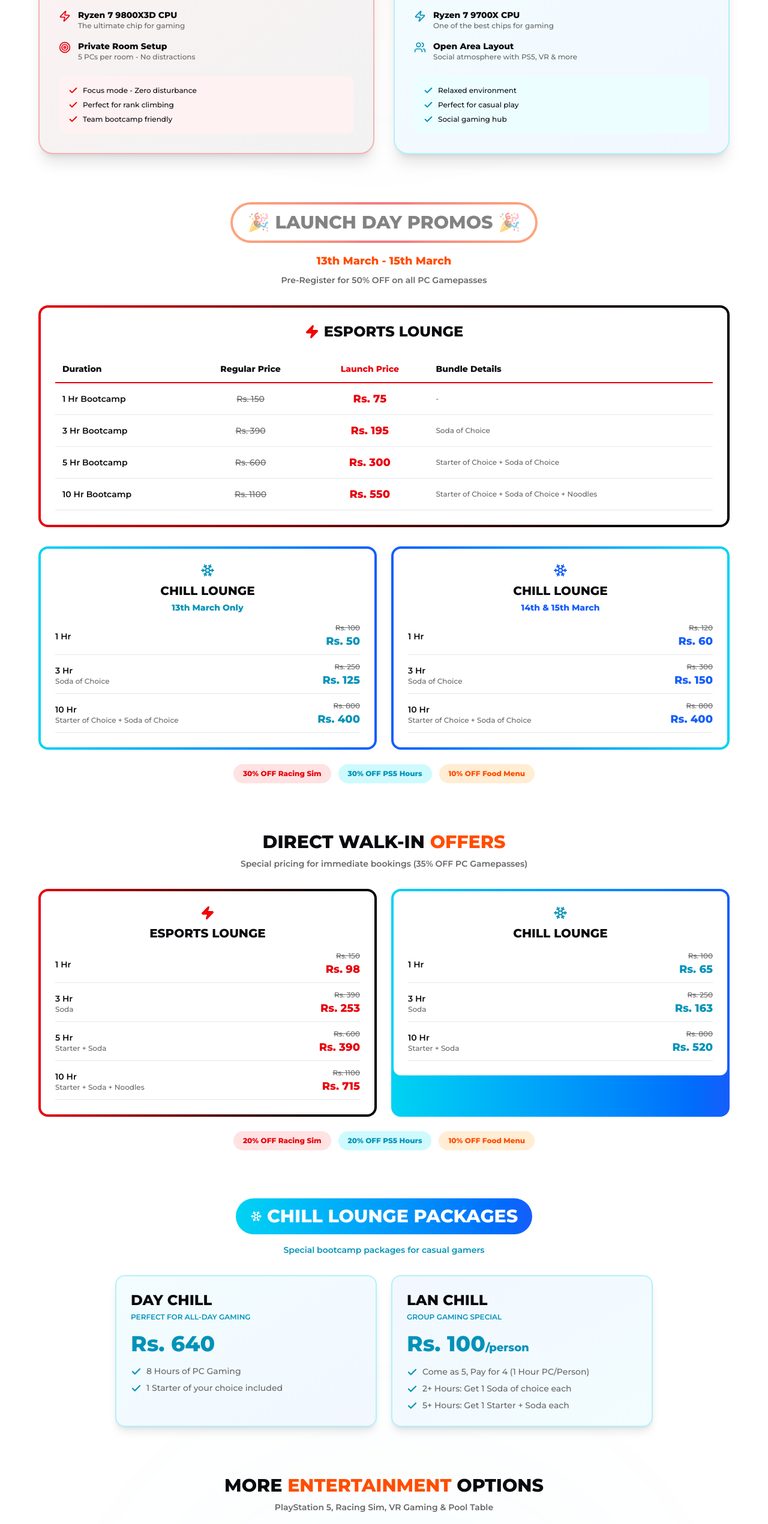
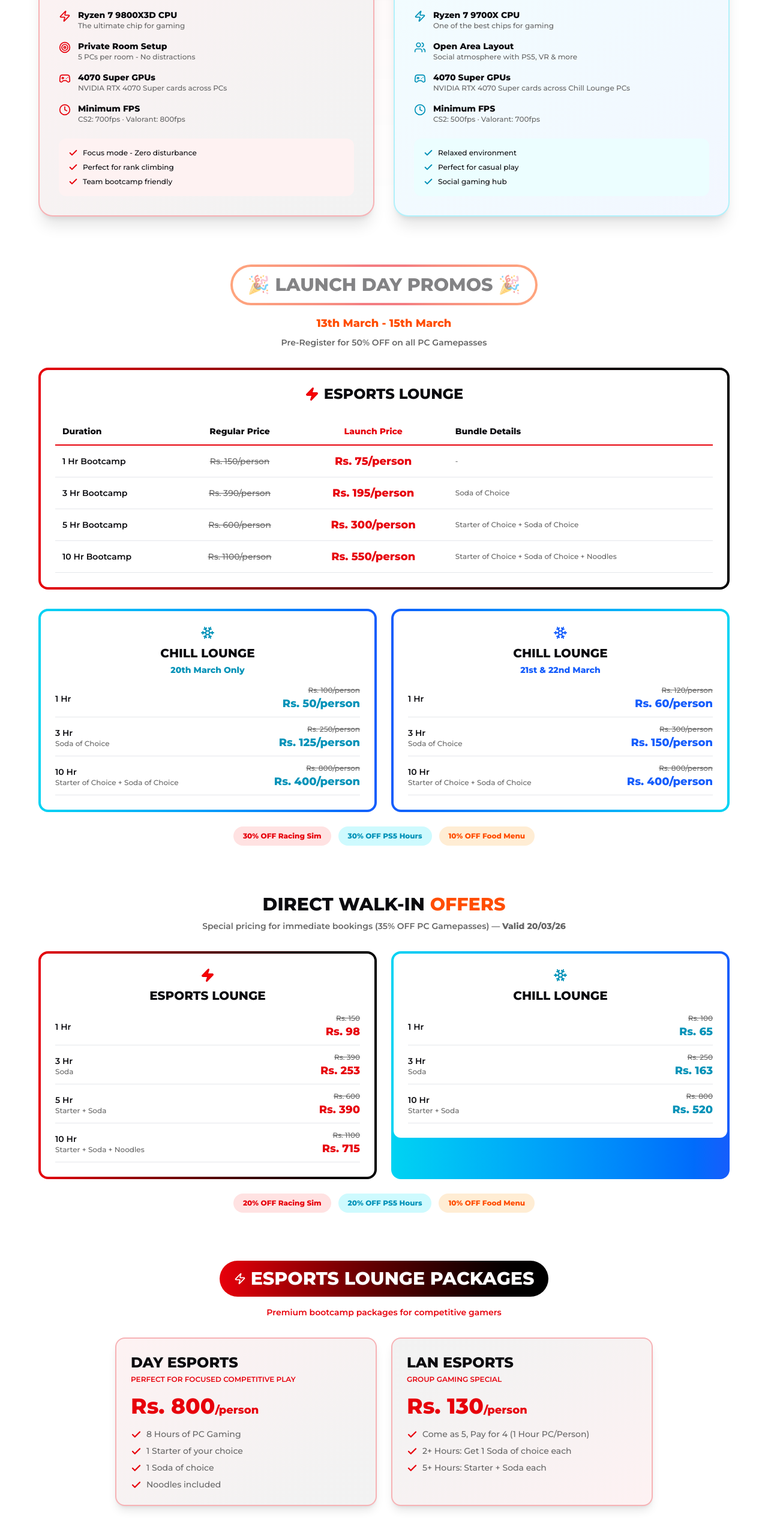
Before and after one commit to singhmanikesh/DSDGAMINGV2, a React (Vite) app: page / in a window 1280 px wide. Shown: the part 3645-6186 px from the top of the page at 60% size. Built offline with nearby package versions, Linux system fonts and the light colour scheme.

Commit message:
changed title

```diff
--- a/src/app/components/pricing.jsx
+++ b/src/app/components/pricing.jsx
@@ -157,6 +157,30 @@ export function Pricing() {
                     </p>
                   </div>
                 </div>
+
+                <div className="flex items-start gap-3">
+                  <Gamepad2 className="text-red-600 flex-shrink-0 mt-0.5" size={20} />
+                  <div>
+                    <p className="text-[#0B0B0F] font-bold text-sm" style={{ fontFamily: 'Montserrat, sans-serif' }}>
+                      4070 Super GPUs
+                    </p>
+                    <p className="text-[#666666] text-xs" style={{ fontFamily: 'Montserrat, sans-serif' }}>
+                      NVIDIA RTX 4070 Super cards across PCs
+                    </p>
+                  </div>
+                </div>
+
+                <div className="flex items-start gap-3">
+                  <Clock className="text-red-600 flex-shrink-0 mt-0.5" size={20} />
+                  <div>
+                    <p className="text-[#0B0B0F] font-bold text-sm" style={{ fontFamily: 'Montserrat, sans-serif' }}>
+                      Minimum FPS
+                    </p>
+                    <p className="text-[#666666] text-xs" style={{ fontFamily: 'Montserrat, sans-serif' }}>
+                      CS2: 700fps · Valorant: 800fps
+                    </p>
+                  </div>
+                </div>
               </div>
 
               {/* Features */}
@@ -241,6 +265,30 @@ export function Pricing() {
                     </p>
                   </div>
                 </div>
+
+                <div className="flex items-start gap-3">
+                  <Gamepad2 className="text-cyan-600 flex-shrink-0 mt-0.5" size={20} />
+                  <div>
+                    <p className="text-[#0B0B0F] font-bold text-sm" style={{ fontFamily: 'Montserrat, sans-serif' }}>
+                      4070 Super GPUs
+                    </p>
+                    <p className="text-[#666666] text-xs" style={{ fontFamily: 'Montserrat, sans-serif' }}>
+                      NVIDIA RTX 4070 Super cards across Chill Lounge PCs
+                    </p>
+                  </div>
+                </div>
+
+                <div className="flex items-start gap-3">
+                  <Clock className="text-cyan-600 flex-shrink-0 mt-0.5" size={20} />
+                  <div>
+                    <p className="text-[#0B0B0F] font-bold text-sm" style={{ fontFamily: 'Montserrat, sans-serif' }}>
+                      Minimum FPS
+                    </p>
+                    <p className="text-[#666666] text-xs" style={{ fontFamily: 'Montserrat, sans-serif' }}>
+                      CS2: 500fps · Valorant: 700fps
+                    </p>
+                  </div>
+                </div>
               </div>
 
               {/* Features */}
@@ -314,8 +362,8 @@ export function Pricing() {
                       {launchPromoEsports.map((row, idx) => (
                         <tr key={idx} className="border-b border-gray-200">
                           <td className="p-3 text-[#0B0B0F] font-semibold text-sm" style={{ fontFamily: 'Montserrat, sans-serif' }}>{row.duration}</td>
-                          <td className="p-3 text-center text-[#666666] line-through text-sm" style={{ fontFamily: 'Montserrat, sans-serif' }}>{row.regular}</td>
-                          <td className="p-3 text-center text-red-600 font-bold text-lg" style={{ fontFamily: 'Montserrat, sans-serif' }}>{row.promo}</td>
+                          <td className="p-3 text-center text-[#666666] line-through text-sm" style={{ fontFamily: 'Montserrat, sans-serif' }}>{row.regular + '/person'}</td>
+                          <td className="p-3 text-center text-red-600 font-bold text-lg" style={{ fontFamily: 'Montserrat, sans-serif' }}>{row.promo + '/person'}</td>
                           <td className="p-3 text-[#666666] text-xs" style={{ fontFamily: 'Montserrat, sans-serif' }}>{row.bundle || '-'}</td>
                         </tr>
                       ))}
@@ -336,7 +384,7 @@ export function Pricing() {
                   <h4 className="text-lg md:text-xl text-[#0B0B0F] uppercase mb-1" style={{ fontFamily: 'Montserrat, sans-serif', fontWeight: 800 }}>
                     CHILL LOUNGE
                   </h4>
-                  <p className="text-cyan-600 text-sm font-bold" style={{ fontFamily: 'Montserrat, sans-serif' }}>13th March Only</p>
+                  <p className="text-cyan-600 text-sm font-bold" style={{ fontFamily: 'Montserrat, sans-serif' }}>20th March Only</p>
                 </div>
 
                 <div className="space-y-3">
@@ -347,8 +395,8 @@ export function Pricing() {
                         {row.bundle && <p className="text-[#666666] text-xs" style={{ fontFamily: 'Montserrat, sans-serif' }}>{row.bundle}</p>}
                       </div>
                       <div className="text-right">
-                        <p className="text-[#666666] line-through text-xs" style={{ fontFamily: 'Montserrat, sans-serif' }}>{row.regular}</p>
-                        <p className="text-cyan-600 font-bold text-lg" style={{ fontFamily: 'Montserrat, sans-serif' }}>{row.promo}</p>
+                        <p className="text-[#666666] line-through text-xs" style={{ fontFamily: 'Montserrat, sans-serif' }}>{row.regular + '/person'}</p>
+                        <p className="text-cyan-600 font-bold text-lg" style={{ fontFamily: 'Montserrat, sans-serif' }}>{row.promo + '/person'}</p>
                       </div>
                     </div>
                   ))}
@@ -364,7 +412,7 @@ export function Pricing() {
                   <h4 className="text-lg md:text-xl text-[#0B0B0F] uppercase mb-1" style={{ fontFamily: 'Montserrat, sans-serif', fontWeight: 800 }}>
                     CHILL LOUNGE
                   </h4>
-                  <p className="text-blue-600 text-sm font-bold" style={{ fontFamily: 'Montserrat, sans-serif' }}>14th & 15th March</p>
+                  <p className="text-blue-600 text-sm font-bold" style={{ fontFamily: 'Montserrat, sans-serif' }}>21st & 22nd March</p>
                 </div>
 
                 <div className="space-y-3">
@@ -375,8 +423,8 @@ export function Pricing() {
                         {row.bundle && <p className="text-[#666666] text-xs" style={{ fontFamily: 'Montserrat, sans-serif' }}>{row.bundle}</p>}
                       </div>
                       <div className="text-right">
-                        <p className="text-[#666666] line-through text-xs" style={{ fontFamily: 'Montserrat, sans-serif' }}>{row.regular}</p>
-                        <p className="text-blue-600 font-bold text-lg" style={{ fontFamily: 'Montserrat, sans-serif' }}>{row.promo}</p>
+                        <p className="text-[#666666] line-through text-xs" style={{ fontFamily: 'Montserrat, sans-serif' }}>{row.regular + '/person'}</p>
+                        <p className="text-blue-600 font-bold text-lg" style={{ fontFamily: 'Montserrat, sans-serif' }}>{row.promo + '/person'}</p>
                       </div>
                     </div>
                   ))}
@@ -411,7 +459,7 @@ export function Pricing() {
               DIRECT WALK-IN <span className="text-[#FF4D00]">OFFERS</span>
             </h3>
             <p className="text-[#666666] text-sm" style={{ fontFamily: 'Montserrat, sans-serif', fontWeight: 600 }}>
-              Special pricing for immediate bookings (35% OFF PC Gamepasses)
+              Special pricing for immediate bookings (35% OFF PC Gamepasses) — <strong className="font-bold">Valid 20/03/26</strong>
             </p>
           </div>
 
@@ -488,6 +536,120 @@ export function Pricing() {
         </div>
 
         {/* CHILL LOUNGE SPECIAL PACKAGES */}
+
+        {/* ESPORTS LOUNGE PACKAGES (matches Chill layout, red/black theme) */}
+        <div className="mb-8 max-w-4xl mx-auto">
+          <div className="text-center mb-8">
+            <div className="inline-flex items-center gap-2 bg-gradient-to-r from-red-600 to-black px-6 py-3 rounded-full mb-4">
+              <Zap className="text-white" size={20} />
+              <h3
+                className="text-2xl sm:text-3xl md:text-3xl text-white uppercase"
+                style={{ fontFamily: 'Montserrat, sans-serif', fontWeight: 800 }}
+              >
+                ESPORTS LOUNGE PACKAGES
+              </h3>
+            </div>
+            <p className="text-red-600 text-sm" style={{ fontFamily: 'Montserrat, sans-serif', fontWeight: 600 }}>
+              Premium bootcamp packages for competitive gamers
+            </p>
+          </div>
+
+          <div className="grid md:grid-cols-2 gap-6 max-w-4xl mx-auto">
+            {/* Day Esports Package */}
+            <div className="relative bg-white rounded-2xl border-2 border-red-600/30 p-6 overflow-hidden group hover:border-red-600 transition-all duration-300 shadow-lg hover:shadow-xl hover:transform hover:-translate-y-2">
+              <div className="absolute inset-0 bg-gradient-to-br from-red-600 to-black opacity-5 group-hover:opacity-10 transition-opacity"></div>
+              <div className="relative z-10">
+                <div className="mb-4">
+                  <h4
+                    className="text-xl md:text-2xl text-[#0B0B0F] uppercase mb-1"
+                    style={{ fontFamily: 'Montserrat, sans-serif', fontWeight: 800 }}
+                  >
+                    DAY ESPORTS
+                  </h4>
+                  <p className="text-red-600 text-xs uppercase" style={{ fontFamily: 'Montserrat, sans-serif', fontWeight: 600 }}>
+                    Perfect for focused competitive play
+                  </p>
+                </div>
+                <div className="mb-4">
+                  <span className="text-3xl md:text-4xl text-red-600 font-bold" style={{ fontFamily: 'Montserrat, sans-serif' }}>
+                    Rs. 800
+                    <span className="text-lg">/person</span>
+                  </span>
+                </div>
+                <ul className="space-y-2">
+                  <li className="flex items-start gap-2">
+                    <Check className="text-red-600 flex-shrink-0 mt-0.5" size={18} strokeWidth={3} />
+                    <span className="text-[#666666] text-sm" style={{ fontFamily: 'Montserrat, sans-serif' }}>
+                      8 Hours of PC Gaming
+                    </span>
+                  </li>
+                  <li className="flex items-start gap-2">
+                    <Check className="text-red-600 flex-shrink-0 mt-0.5" size={18} strokeWidth={3} />
+                    <span className="text-[#666666] text-sm" style={{ fontFamily: 'Montserrat, sans-serif' }}>
+                      1 Starter of your choice
+                    </span>
+                  </li>
+                  <li className="flex items-start gap-2">
+                    <Check className="text-red-600 flex-shrink-0 mt-0.5" size={18} strokeWidth={3} />
+                    <span className="text-[#666666] text-sm" style={{ fontFamily: 'Montserrat, sans-serif' }}>
+                      1 Soda of choice
+                    </span>
+                  </li>
+                  <li className="flex items-start gap-2">
+                    <Check className="text-red-600 flex-shrink-0 mt-0.5" size={18} strokeWidth={3} />
+                    <span className="text-[#666666] text-sm" style={{ fontFamily: 'Montserrat, sans-serif' }}>
+                      Noodles included
+                    </span>
+                  </li>
+                </ul>
+              </div>
+            </div>
+
+            {/* LAN Esports Package */}
+            <div className="relative bg-white rounded-2xl border-2 border-red-600/30 p-6 overflow-hidden group hover:border-red-600 transition-all duration-300 shadow-lg hover:shadow-xl hover:transform hover:-translate-y-2">
+              <div className="absolute inset-0 bg-gradient-to-br from-black to-red-600 opacity-5 group-hover:opacity-10 transition-opacity"></div>
+              <div className="relative z-10">
+                <div className="mb-4">
+                  <h4
+                    className="text-xl md:text-2xl text-[#0B0B0F] uppercase mb-1"
+                    style={{ fontFamily: 'Montserrat, sans-serif', fontWeight: 800 }}
+                  >
+                    LAN ESPORTS
+                  </h4>
+                  <p className="text-red-600 text-xs uppercase" style={{ fontFamily: 'Montserrat, sans-serif', fontWeight: 600 }}>
+                    Group gaming special
+                  </p>
+                </div>
+                <div className="mb-4">
+                  <span className="text-3xl md:text-4xl text-red-600 font-bold" style={{ fontFamily: 'Montserrat, sans-serif' }}>
+                    Rs. 130
+                    <span className="text-lg">/person</span>
+                  </span>
+                </div>
+                <ul className="space-y-2">
+                  <li className="flex items-start gap-2">
+                    <Check className="text-red-600 flex-shrink-0 mt-0.5" size={18} strokeWidth={3} />
+                    <span className="text-[#666666] text-sm" style={{ fontFamily: 'Montserrat, sans-serif' }}>
+                      Come as 5, Pay for 4 (1 Hour PC/Person)
+                    </span>
+                  </li>
+                  <li className="flex items-start gap-2">
+                    <Check className="text-red-600 flex-shrink-0 mt-0.5" size={18} strokeWidth={3} />
+                    <span className="text-[#666666] text-sm" style={{ fontFamily: 'Montserrat, sans-serif' }}>
+                      2+ Hours: Get 1 Soda of choice each
+                    </span>
+                  </li>
+                  <li className="flex items-start gap-2">
+                    <Check className="text-red-600 flex-shrink-0 mt-0.5" size={18} strokeWidth={3} />
+                    <span className="text-[#666666] text-sm" style={{ fontFamily: 'Montserrat, sans-serif' }}>
+                      5+ Hours: Starter + Soda each
+                    </span>
+                  </li>
+                </ul>
+              </div>
+            </div>
+          </div>
+        </div>
         <div className="mb-16 md:mb-20">
           <div className="text-center mb-8">
             <div className="inline-flex items-center gap-2 bg-gradient-to-r from-cyan-400 to-blue-600 px-6 py-3 rounded-full mb-4">
@@ -523,6 +685,7 @@ export function Pricing() {
                 <div className="mb-4">
                   <span className="text-3xl md:text-4xl text-cyan-600 font-bold" style={{ fontFamily: 'Montserrat, sans-serif' }}>
                     Rs. 640
+                    <span className="text-lg">/person</span>
                   </span>
                 </div>
                 <ul className="space-y-2">
```
